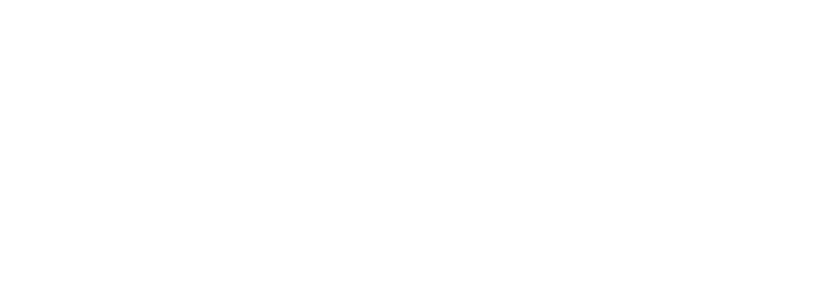
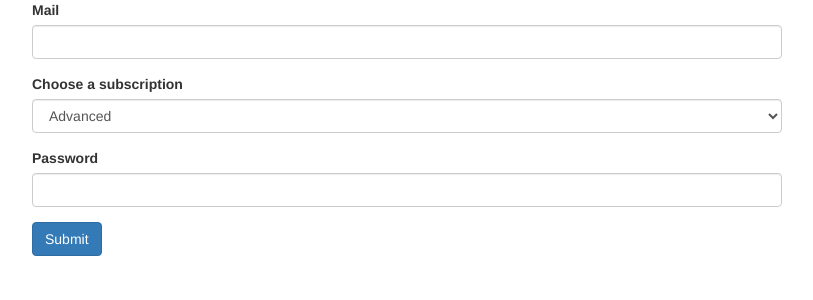
Before and after one commit to chocolatech/angular-complete-guide, an Angular app: page / in a window 1280 px wide. Shown: the top 300 px of the page, without its empty margins (233-1046 px from the left). Built offline with nearby package versions, Linux system fonts and the light colour scheme.

Commit message:
submit assignment

```diff
--- a/src/app/app.component.html
+++ b/src/app/app.component.html
@@ -13,6 +13,26 @@
            Upon submitting the form, you should simply print the Value of the Form to the Console.
            Optionally, display it in your template.
       -->
+      <form #signupForm="ngForm" (ngSubmit)="onSubmit()">
+        <div class="form-group">
+          <label for="email">Mail</label>
+          <input type="email" id="email" ngModel name="email" email required class="form-control"  #email="ngModel">
+          <span class="help-block" *ngIf="!email.valid && email.touched">Please enter a valid email</span>
+        </div>
+        <div class="form-group">
+          <label for="subscription">Choose a subscription</label>
+          <select name="subscription" id="subscription" [ngModel]="selectedSubscription" class="form-control">
+            <option *ngFor="let subscription of subscriptions" [value]="subscription">{{subscription}}</option>
+          </select>
+        </div>
+        <div class="form-group">
+          <label for="password">Password</label>
+          <input type="password" id="password" class="form-control" name="password" ngModel required #password="ngModel">
+          <span class="help-block" *ngIf="!password.valid && password.touched">Please enter a valid password</span>
+        </div>
+        <p *ngIf="!signupForm.valid && signupForm.touched">The form is invalid!</p>
+        <button class="btn btn-primary" type="submit">Submit</button>
+      </form>
     </div>
   </div>
 </div>
--- a/src/app/app.component.ts
+++ b/src/app/app.component.ts
@@ -1,4 +1,5 @@
-import { Component } from '@angular/core';
+import { Component, ViewChild } from '@angular/core';
+import { NgForm } from '@angular/forms';
 
 @Component({
   selector: 'app-root',
@@ -7,4 +8,11 @@
 })
 export class AppComponent {
 
+  @ViewChild('signupForm', { static: false }) sgnForm: NgForm
+  subscriptions = ['Basic', 'Advanced', 'Pro']
+  selectedSubscription = 'Advanced'
+
+  onSubmit() {
+    console.log(this.sgnForm.value)
+  }
 }
```
